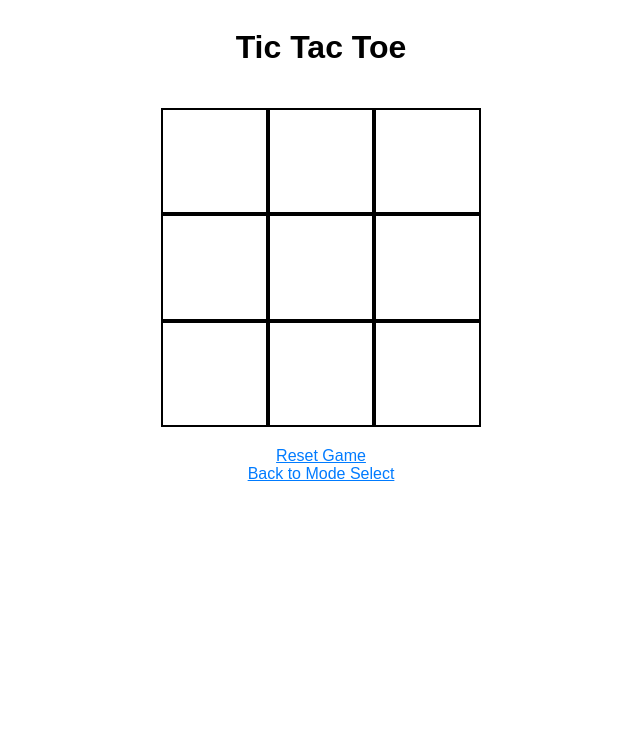
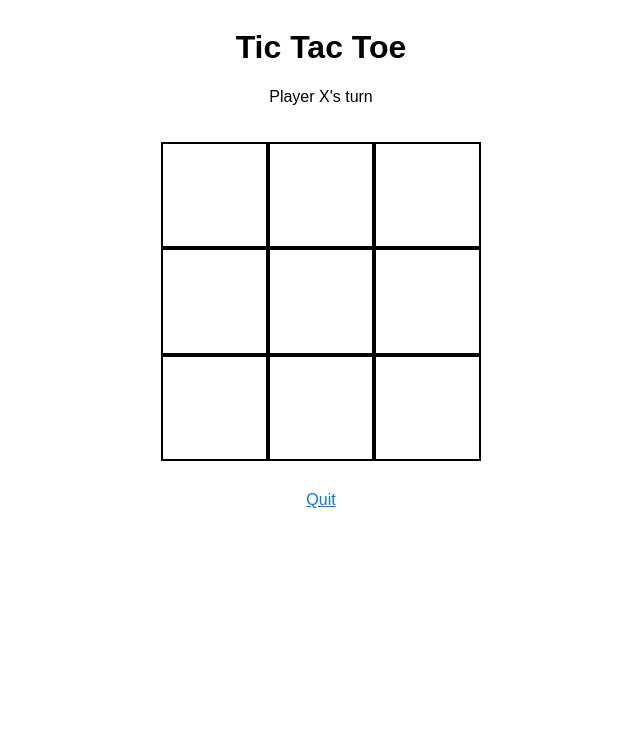
Before and after one commit to lvicentesanchez/agentic-tictactoe, a Flask app: page /game in a window 1280 px wide. Shown: the top 749 px of the page, without its empty margins (319-959 px from the left). Run offline with Flask 3, Linux system fonts and the light colour scheme.

Commit message:
Implement Tic-Tac-Toe game features and UI improvements
- Add initial mode selection for one or two players with vertical layout
- Implement basic AI with random moves, 2-second pause, and disabled clicks during AI turn
- Enhance game UI with winner announcements, quit option, and back navigation
- Move theme selector to landing page with Font Awesome cog icon and improved styling
- Fix various UI issues: scrollbars, alignments, colors, and click areas

```diff
--- a/game.py
+++ b/game.py
@@ -3,6 +3,7 @@ class TicTacToe:
         self.board = [["" for _ in range(3)] for _ in range(3)]
         self.current_player = "X"
         self.mode = mode
+        self.winner = None
 
     def make_move(self, row, col):
         if self.board[row][col] == "":
@@ -12,6 +13,8 @@ class TicTacToe:
         return False
 
     def check_winner(self):
+        if self.winner:
+            return self.winner
         # Check rows, columns, diagonals
         for i in range(3):
             if self.board[i][0] == self.board[i][1] == self.board[i][2] != "":
@@ -30,3 +33,12 @@ class TicTacToe:
     def reset(self):
         mode = self.mode
         self.__init__(mode)
+        self.winner = None
+
+    def ai_move(self):
+        import random
+
+        empty = [(i, j) for i in range(3) for j in range(3) if not self.board[i][j]]
+        if empty:
+            i, j = random.choice(empty)
+            self.make_move(i, j)
--- a/main.py
+++ b/main.py
@@ -27,24 +27,47 @@ def select_mode(mode):
     game_mode = mode
     game.mode = mode
     game.reset()
+    game.current_player = "X"  # Human starts first
     return redirect(url_for("game_view"))
 
 
 @app.route("/game")
 def game_view():
+    ai_turn = (
+        game_mode == "single"
+        and game.current_player == "O"
+        and not game.check_winner()
+        and not game.is_full()
+    )
     return render_template(
         "index.html",
         board=game.board,
         winner=game.check_winner(),
         full=game.is_full(),
         mode=game_mode,
+        game=game,
+        ai_turn=ai_turn,
+        ai_thinking=False,
     )
 
 
 @app.route("/move/<int:row>/<int:col>")
 def move(row, col):
     if game.make_move(row, col):
-        pass
+        winner = game.check_winner()
+        full = game.is_full()
+        if game_mode == "single" and not winner and not full:
+            ai_turn = True
+            return render_template(
+                "index.html",
+                board=game.board,
+                winner=winner,
+                full=full,
+                mode=game_mode,
+                game=game,
+                ai_turn=ai_turn,
+                ai_thinking=True,
+            )
     return redirect(url_for("game_view"))
 
 
@@ -54,5 +77,18 @@ def reset():
     return redirect(url_for("game_view"))
 
 
+@app.route("/quit")
+def quit_game():
+    if not game.check_winner() and not game.is_full():
+        game.winner = "O" if game.current_player == "X" else "X"
+    return redirect(url_for("game_view"))
+
+
+@app.route("/ai_move")
+def ai_move():
+    game.ai_move()
+    return redirect(url_for("game_view"))
+
+
 if __name__ == "__main__":
     app.run(debug=True)
--- a/static/css/style.css
+++ b/static/css/style.css
@@ -34,9 +34,15 @@ body {
 .dropbtn {
     background-color: var(--bg-color);
     color: var(--text-color);
-    border: 1px solid var(--border-color);
-    padding: 5px;
+    border: none;
+    padding: 0;
     cursor: pointer;
+    display: flex;
+    align-items: center;
+    justify-content: center;
+    width: 40px;
+    height: 40px;
+    font-size: 20px;
 }
 
 .dropdown-content {
@@ -67,14 +73,24 @@ body {
     display: none;
     position: absolute;
     left: 100%;
-    top: 0;
+    top: -1px;
     background-color: var(--bg-color);
     border: 1px solid var(--border-color);
     min-width: 100px;
 }
 
+[data-theme="light"] .submenu-content a {
+    color: #000;
+}
+
 .submenu-content a {
     padding: 8px 12px;
+    display: flex;
+    align-items: center;
+}
+
+.check {
+    margin-left: auto;
 }
 
 .check {
@@ -128,6 +144,18 @@ a[href*="reset"] {
     display: block;
 }
 
+.quit-link {
+    display: block;
+    text-align: center;
+    margin: 10px 0;
+}
+
+.back-link {
+    display: block;
+    text-align: center;
+    margin: 10px 0;
+}
+
 .mode-selection {
     display: flex;
     flex-direction: column;
--- a/templates/index.html
+++ b/templates/index.html
@@ -10,12 +10,21 @@
     <div class="left-band"></div>
     <div class="center">
         <h1>Tic Tac Toe</h1>
+        {% if ai_thinking %}
+        <p>AI is thinking...</p>
+        {% elif winner %}
+        <p>Player {{ winner }} wins!</p>
+        {% elif full %}
+        <p>It's a tie!</p>
+        {% else %}
+        <p>Player {{ game.current_player }}'s turn</p>
+        {% endif %}
         <div class="board">
         {% for i in range(3) %}
         <div class="row">
             {% for j in range(3) %}
              <div class="cell">
-                {% if board[i][j] %}
+                 {% if board[i][j] or winner or ai_turn %}
                  {{ board[i][j] }}
                  {% else %}
                  <a href="{{ url_for('move', row=i, col=j) }}"> </a>
@@ -25,18 +34,24 @@
         </div>
         {% endfor %}
          </div>
+     {% if not winner and not full %}
+     <a href="{{ url_for('quit_game') }}" class="quit-link">Quit</a>
+     {% endif %}
      {% if winner %}
-     <p>Player {{ winner }} wins!</p>
+     <a href="{{ url_for('mode_select') }}" class="back-link">Back to Mode Select</a>
      {% elif full %}
-     <p>It's a tie!</p>
+     <a href="{{ url_for('mode_select') }}" class="back-link">Back to Mode Select</a>
      {% endif %}
-     <a href="{{ url_for('reset') }}">Reset Game</a>
-     <a href="{{ url_for('mode_select') }}">Back to Mode Select</a>
     </div>
     <div class="right-band"></div>
     <script>
         const currentTheme = localStorage.getItem('theme') || 'light';
         document.documentElement.setAttribute('data-theme', currentTheme);
+        {% if ai_thinking %}
+        setTimeout(() => {
+            window.location.href = '/ai_move';
+        }, 1500);
+        {% endif %}
     </script>
 </body>
 </html>
```
Also changed, not shown: templates/mode_select.html (+19 -7 lines). Lines whose indentation alone changed are shown as unchanged.
